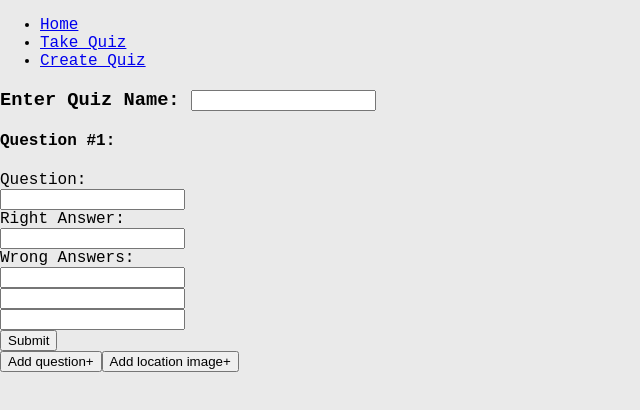
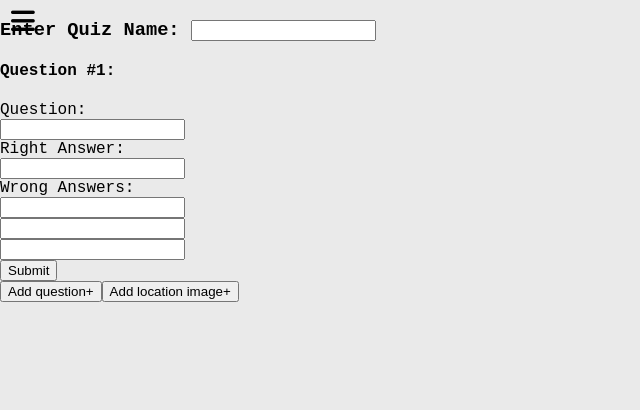
Before and after one commit to Ziv5ha/quiz-react, a React (Create React App) app in the folder front/: page /createQuiz in a window 1280 px wide. Shown: the top 410 px of the page, without its empty margins (0-640 px from the left). Built offline with nearby package versions, Linux system fonts and the light colour scheme; the HTML template or start-up script is replaced by a standard one.

Commit message:
navbar styling

```diff
--- a/front/src/global-components/Navbar.tsx
+++ b/front/src/global-components/Navbar.tsx
@@ -1,19 +1,34 @@
-import React from 'react';
+import React, { useRef, useState } from 'react';
 import { Link } from 'react-router-dom';
+import './styles/navbar.css';
 
 export default function Navbar() {
+  const [open, setOpen] = useState('0px');
+
+  const openMenu = (e: React.MouseEvent<HTMLElement, MouseEvent>) => {
+    setOpen('300px');
+  };
+  const closeMenu = (e: React.MouseEvent<HTMLElement, MouseEvent>) => {
+    setOpen('0px');
+  };
   return (
     <nav>
-      <ul>
-        <li>
-          <Link to='/'>Home</Link>
-        </li>
-        <li>
-          <Link to='/quiz'>Take Quiz</Link>
-        </li>
-        <li>
-          <Link to='/createQuiz'>Create Quiz</Link>
-        </li>
+      <button onClick={openMenu} className='nav-btn hamburger'>
+        <i className='fa-solid fa-bars'></i>
+      </button>
+      <ul style={{ maxWidth: open, minWidth: open }} className='nav-menu'>
+        <button onClick={closeMenu} className='nav-btn x'>
+          <i className='fa-solid fa-xmark'></i>
+        </button>
+        {/* <li> */}
+        <Link to='/'>Home</Link>
+        {/* </li> */}
+        {/* <li> */}
+        <Link to='/quiz'>Take Quiz</Link>
+        {/* </li> */}
+        {/* <li> */}
+        <Link to='/createQuiz'>Create Quiz</Link>
+        {/* </li> */}
       </ul>
     </nav>
   );
--- /dev/null
+++ b/front/src/global-components/styles/navbar.css
@@ -0,0 +1,50 @@
+.nav-menu {
+  display: flex;
+  flex-direction: column;
+  margin: 0;
+  padding: 0;
+  position: absolute;
+  top: 0;
+  left: 0;
+  height: 100vh;
+  width: auto;
+  background-color: #44168b;
+  list-style: none;
+  overflow: hidden;
+  font-size: 2em;
+  text-decoration: none;
+  white-space: nowrap;
+  transition: all 0.4s;
+}
+.nav-menu > a {
+  padding: 0.3em;
+  width: 100%;
+  transition: all 0.3s;
+  cursor: pointer;
+  color: white;
+  text-decoration: none;
+  font-weight: 600;
+}
+.nav-menu > a:hover {
+  background-color: #500daf;
+}
+
+.nav-btn {
+  cursor: pointer;
+  background: none;
+  border: none;
+  width: min-content;
+}
+.x {
+  font-size: 1.3em;
+  position: relative;
+  color: rgba(233, 6, 6, 0.925);
+  left: 255px;
+}
+.hamburger {
+  position: fixed;
+  color: black;
+  font-size: 1.7em;
+  top: 5px;
+  left: 5px;
+}
```
